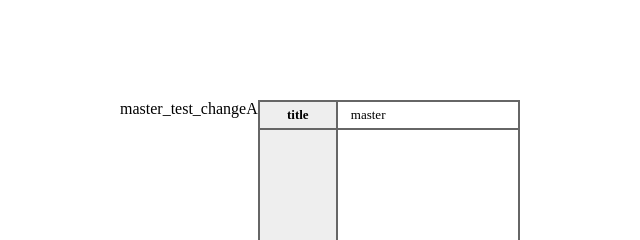
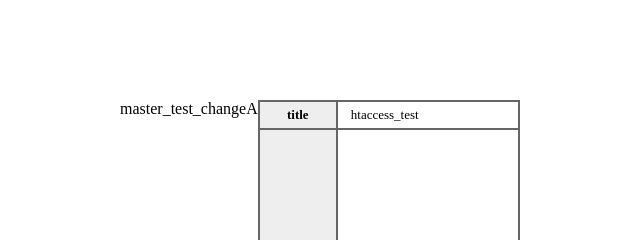
Before and after one commit to namba-hrk/test_repository, a plain HTML site: page index.html in a window 1280 px wide. Shown: the top 240 px of the page, 320-960 px from the left. Drawn offline with Linux system fonts and the light colour scheme.

Commit message:
htaccess_test_push

```diff
--- a/index.html
+++ b/index.html
@@ -19,7 +19,7 @@ td{border:2px solid #666;width:70%;padding:.25em 1em;}
 <table>
 <tr>
 <th>title</th>
-<td>master</td>
+<td>htaccess_test</td>
 </tr>
 <tr class="c-row">
 <th>title</th>
```
